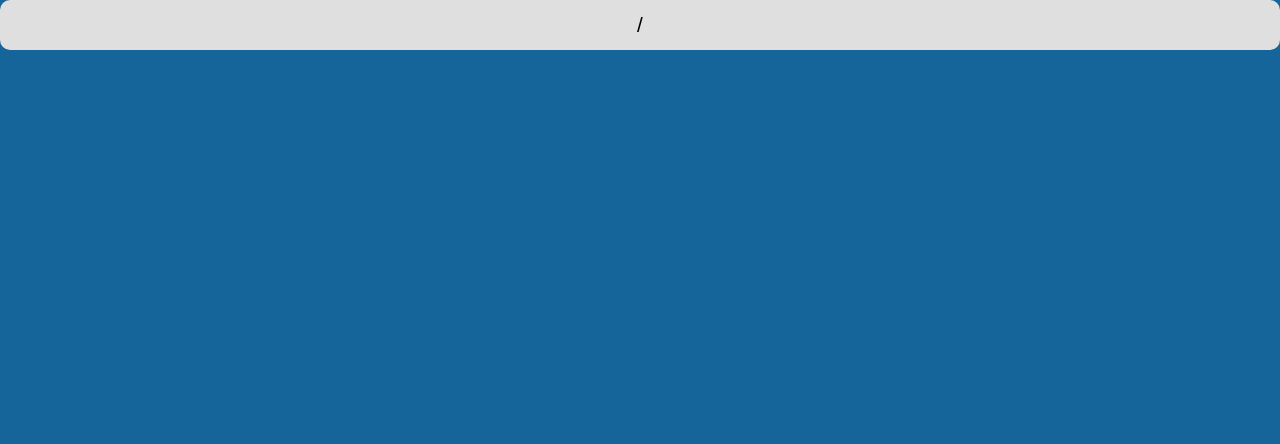
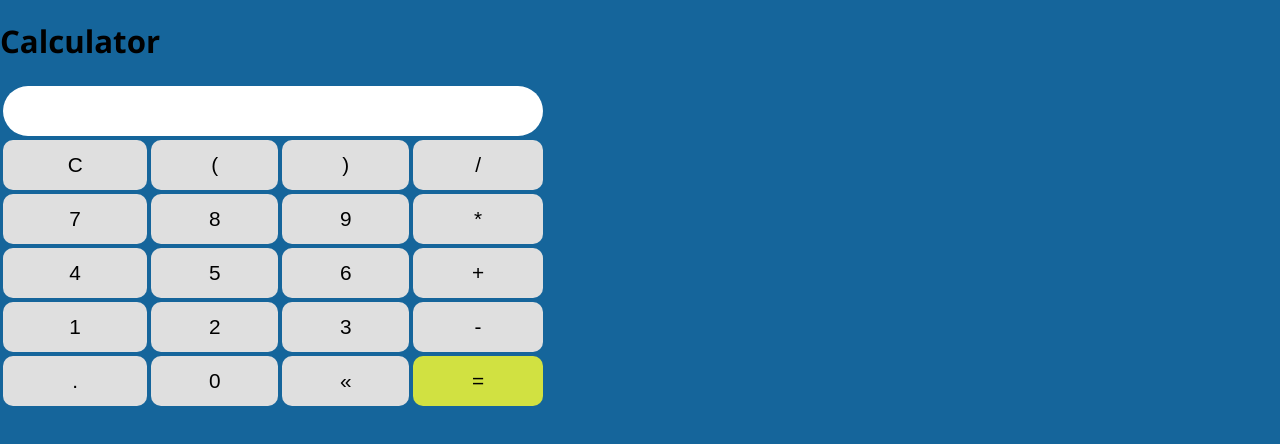
Before and after one commit to KatiaWinkert/Javascrip_Typescript, a plain HTML site: page aula_43/index.html in a window 1280 px wide. Drawn offline with nearby package versions, Linux system fonts and the light colour scheme.

Commit message:
:construction_worker:
index structure formation

```diff
--- a/aula_43/index.html
+++ b/aula_43/index.html
@@ -3,14 +3,54 @@
 <head>
     <meta charset="UTF-8">
     <meta name="viewport" content="width=device-width, initial-scale=1.0">
-    <title>Modelo</title>
+    <title>Calculator</title>
     <link rel="stylesheet" href="./assets/css/style.css">
 </head>
 <body>
+    <section class="constainer">
+        <h1>Calculator</h1>
 
-            <button class="btn btn-num">/</button>
-        </tr>
-       </table>
+        <table class="calculator">
+            <tr>
+                <td colspan="4"><input type="text" class="display"></td>
+            </tr>
+
+            <tr>
+                <td><button class="btn btn-clear">C</button></td>
+                <td><button class="btn btn-num">(</button></td>
+                <td><button class="btn btn-num">)</button></td>
+                <td><button class="btn btn-num">/</button></td>
+            </tr>
+
+            <tr>
+                <td><button class="btn btn-num">7</button></td>
+                <td><button class="btn btn-num">8</button></td>
+                <td><button class="btn btn-num">9</button></td>
+                <td><button class="btn btn-num">*</button></td>
+            </tr>
+
+            <tr>
+                <td><button class="btn btn-num">4</button></td>
+                <td><button class="btn btn-num">5</button></td>
+                <td><button class="btn btn-num">6</button></td>
+                <td><button class="btn btn-num">+</button></td>
+            </tr>
+
+            <tr>
+                <td><button class="btn btn-num">1</button></td>
+                <td><button class="btn btn-num">2</button></td>
+                <td><button class="btn btn-num">3</button></td>
+                <td><button class="btn btn-num">-</button></td>
+            </tr>
+
+            <tr>
+                <td><button class="btn btn-num">.</button></td>
+                <td><button class="btn btn-num">0</button></td>
+                <td><button class="btn btn-del">&laquo;</button></td>
+                <td><button class="btn btn-equa">=</button></td>
+            </tr>
+
+        </table>
 
     </section>
 
```
